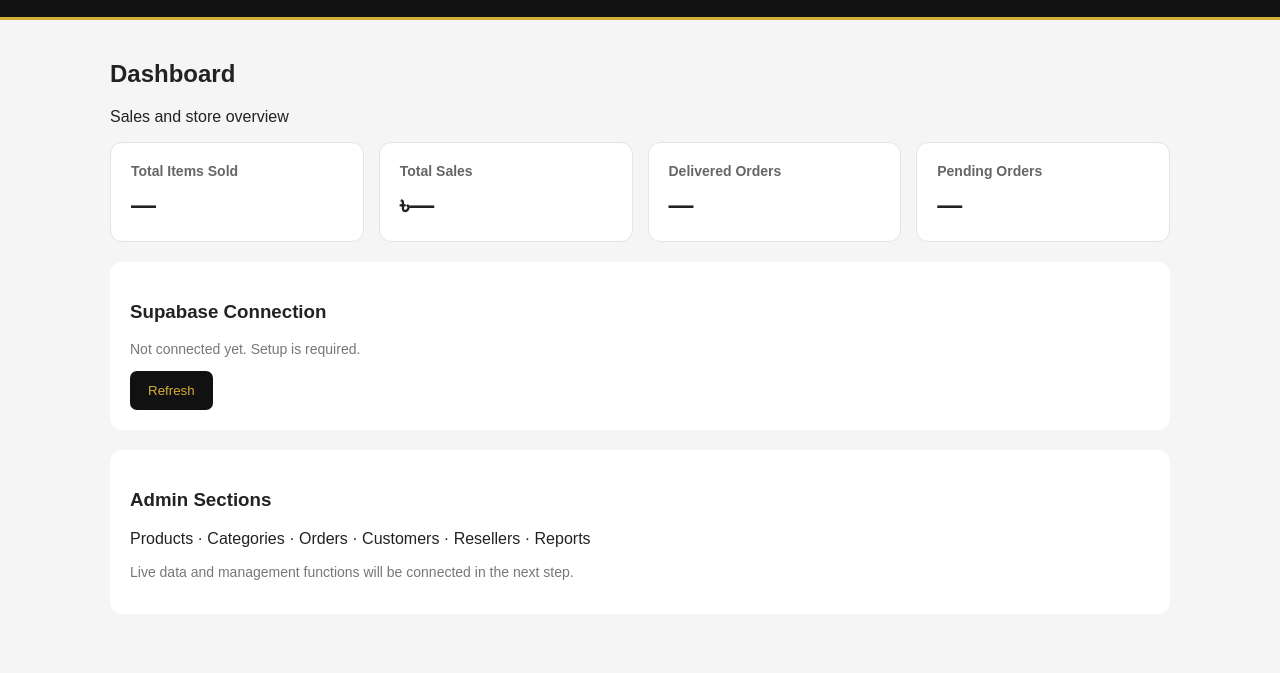
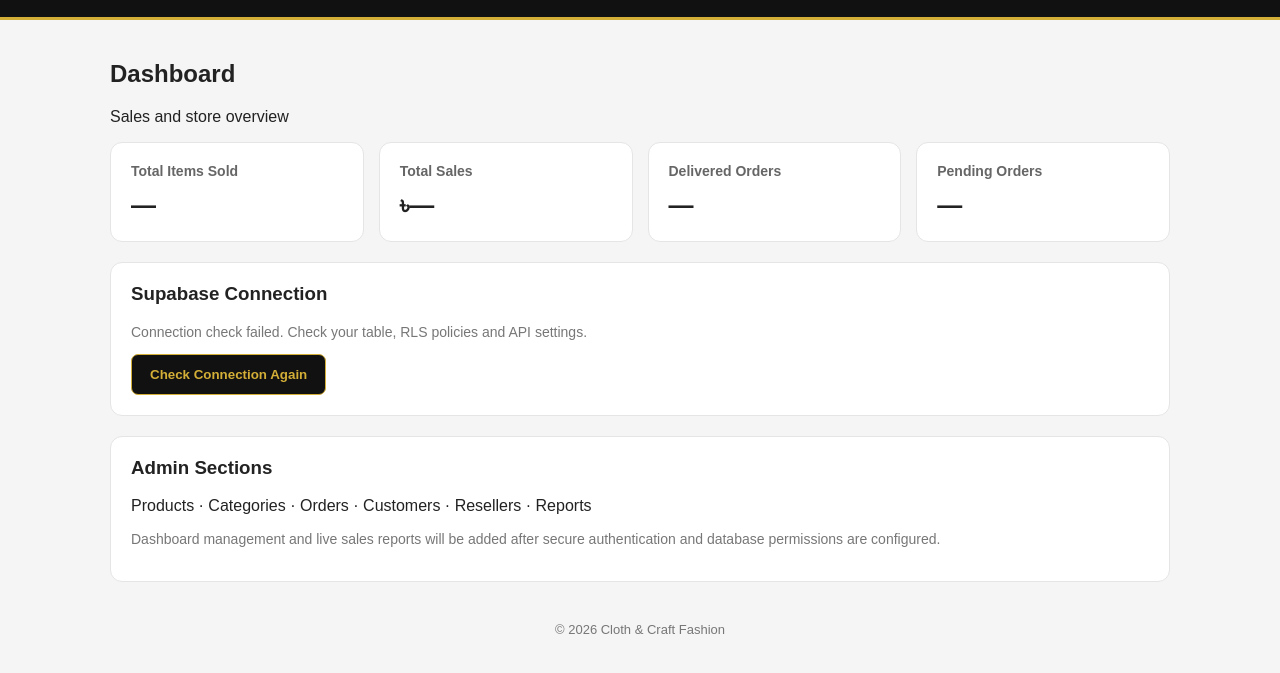
Before and after one commit to clothandcraftfashion-stack/cloth-craft-admin, a plain HTML site: page index.html in a window 1280 px wide. Shown: the part 73-746 px from the top of the page. Drawn offline with nearby package versions, Linux system fonts and the light colour scheme; no server answers.

Commit message:
Update index.html

```diff
--- a/index.html
+++ b/index.html
@@ -1,58 +1,132 @@
-
 <!DOCTYPE html>
 <html lang="en">
 <head>
   <meta charset="UTF-8">
   <meta name="viewport" content="width=device-width, initial-scale=1">
   <title>Cloth & Craft Fashion | Admin</title>
+
   <style>
-    * { box-sizing: border-box; }
+    * {
+      box-sizing: border-box;
+    }
+
     body {
       margin: 0;
       font-family: Arial, sans-serif;
       background: #f5f5f5;
       color: #222;
     }
+
     header {
       background: #111;
       color: #d4af37;
       padding: 20px;
       border-bottom: 3px solid #d4af37;
     }
-    header h1 { margin: 0; font-size: 22px; }
-    header p { margin: 6px 0 0; color: white; }
-    main { max-width: 1100px; margin: auto; padding: 20px; }
+
+    header h1 {
+      margin: 0;
+      font-size: 22px;
+    }
+
+    header p {
+      margin: 6px 0 0;
+      color: white;
+    }
+
+    main {
+      max-width: 1100px;
+      margin: auto;
+      padding: 20px;
+    }
+
     .grid {
       display: grid;
-      grid-template-columns: repeat(auto-fit, minmax(190px, 1fr));
+      grid-template-columns: repeat(
+        auto-fit, minmax(190px, 1fr)
+      );
       gap: 15px;
     }
+
     .card {
       background: white;
       padding: 20px;
       border-radius: 12px;
       border: 1px solid #e5e5e5;
     }
-    .card h3 { margin: 0 0 12px; font-size: 14px; color: #666; }
-    .value { font-size: 25px; font-weight: bold; }
+
+    .card h3 {
+      margin: 0 0 12px;
+      font-size: 14px;
+      color: #666;
+    }
+
+    .value {
+      font-size: 25px;
+      font-weight: bold;
+    }
+
     .section {
       background: white;
       margin-top: 20px;
       padding: 20px;
       border-radius: 12px;
+      border: 1px solid #e5e5e5;
     }
-    .status { color: #777; font-size: 14px; }
+
+    .status {
+      color: #777;
+      font-size: 14px;
+      overflow-wrap: anywhere;
+    }
+
     button {
       background: #111;
       color: #d4af37;
       padding: 12px 18px;
-      border: 0;
+      border: 1px solid #d4af37;
       border-radius: 7px;
       cursor: pointer;
+      font-weight: bold;
+    }
+
+    button:hover {
+      background: #292929;
+    }
+
+    .section h3 {
+      margin-top: 0;
+    }
+
+    footer {
+      text-align: center;
+      padding: 20px;
+      color: #777;
+      font-size: 13px;
+    }
+
+    @media (max-width: 480px) {
+      header h1 {
+        font-size: 19px;
+      }
+
+      main {
+        padding: 12px;
+      }
+
+      .card {
+        padding: 15px;
+      }
+
+      .value {
+        font-size: 22px;
+      }
     }
   </style>
 </head>
+
 <body>
+
   <header>
     <h1>C&C | ADMIN PANEL</h1>
     <p>Cloth & Craft Fashion</p>
@@ -63,39 +137,130 @@
     <p>Sales and store overview</p>
 
     <div class="grid">
+
       <div class="card">
         <h3>Total Items Sold</h3>
         <div class="value" id="itemsSold">—</div>
       </div>
+
       <div class="card">
         <h3>Total Sales</h3>
         <div class="value" id="totalSales">৳—</div>
       </div>
+
       <div class="card">
         <h3>Delivered Orders</h3>
         <div class="value" id="deliveredOrders">—</div>
       </div>
+
       <div class="card">
         <h3>Pending Orders</h3>
         <div class="value" id="pendingOrders">—</div>
       </div>
+
     </div>
 
     <div class="section">
       <h3>Supabase Connection</h3>
+
       <p class="status" id="connectionStatus">
-        Not connected yet. Setup is required.
+        Checking connection...
       </p>
-      <button type="button" onclick="location.reload()">Refresh</button>
+
+      <button type="button" id="refreshButton">
+        Check Connection Again
+      </button>
     </div>
 
     <div class="section">
       <h3>Admin Sections</h3>
-      <p>Products · Categories · Orders · Customers · Resellers · Reports</p>
+
+      <p>
+        Products · Categories · Orders · Customers ·
+        Resellers · Reports
+      </p>
+
       <p class="status">
-        Live data and management functions will be connected in the next step.
+        Dashboard management and live sales reports
+        will be added after secure authentication
+        and database permissions are configured.
       </p>
     </div>
+
   </main>
+
+  <footer>
+    &copy; 2026 Cloth & Craft Fashion
+  </footer>
+
+  <script src="https://cdn.jsdelivr.net/npm/@supabase/supabase-js@2"></script>
+
+  <script>
+    const SUPABASE_URL =
+      'https://hdrfxccfqfcsmgbetyxd.supabase.co';
+
+    const SUPABASE_KEY =
+      'sb_publishable_E7ax_M_YipmRA8JgUZkfig_iiuGX_1x';
+
+    const statusElement =
+      document.getElementById('connectionStatus');
+
+    const refreshButton =
+      document.getElementById('refreshButton');
+
+    let supabaseClient = null;
+
+    async function checkConnection() {
+      statusElement.textContent =
+        'Checking Supabase connection...';
+
+      refreshButton.disabled = true;
+
+      try {
+        if (!window.supabase) {
+          throw new Error('Supabase library could not load.');
+        }
+
+        if (!supabaseClient) {
+          supabaseClient =
+            window.supabase.createClient(
+              SUPABASE_URL,
+              SUPABASE_KEY
+            );
+        }
+
+        const { error } = await supabaseClient
+          .from('categories')
+          .select('id')
+          .limit(1);
+
+        if (error) {
+          console.error('Supabase error:', error);
+          statusElement.textContent =
+            'Connection check failed. Check your table, RLS policies and API settings.';
+          return;
+        }
+
+        statusElement.textContent =
+          'Supabase connected successfully!';
+
+      } catch (error) {
+        console.error(error);
+
+        statusElement.textContent =
+          'Could not connect. Check your internet and Supabase settings.';
+      } finally {
+        refreshButton.disabled = false;
+      }
+    }
+
+    refreshButton.addEventListener(
+      'click',
+      checkConnection
+    );
+
+    checkConnection();
+  </script>
+
 </body>
 </html>
```
